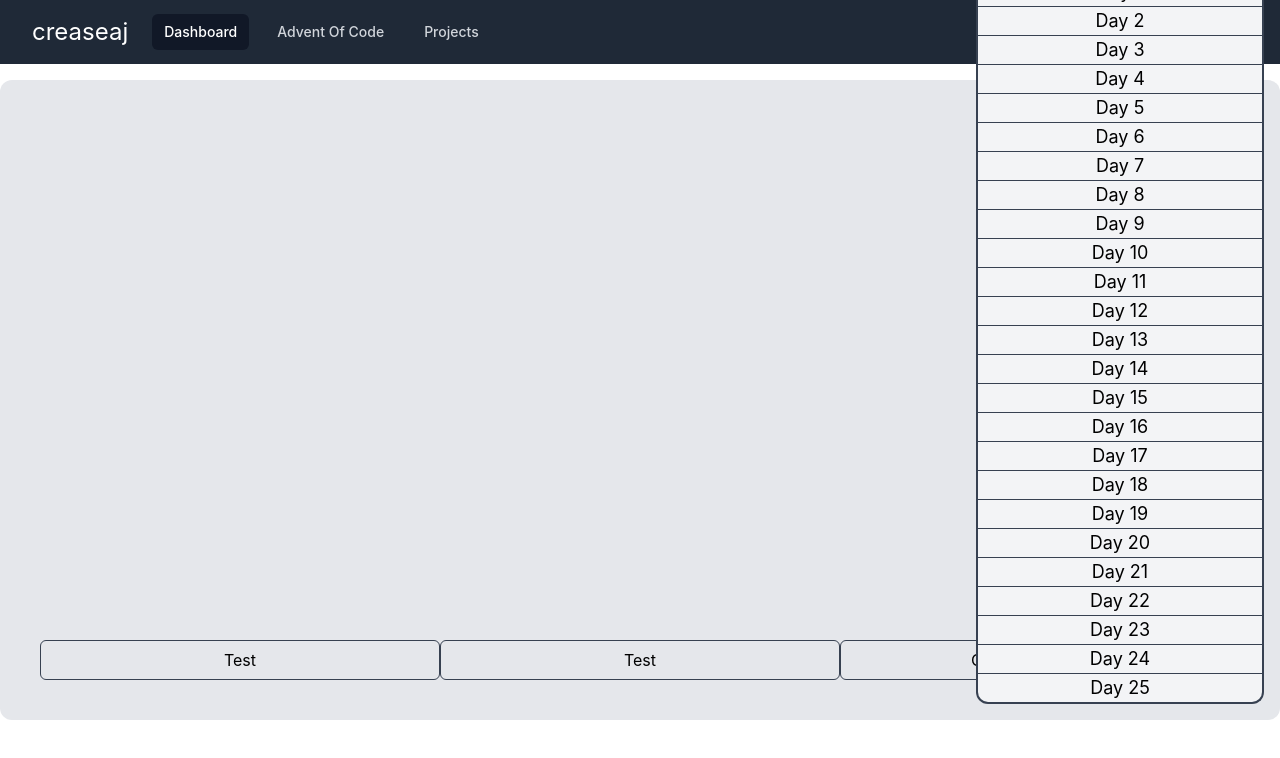
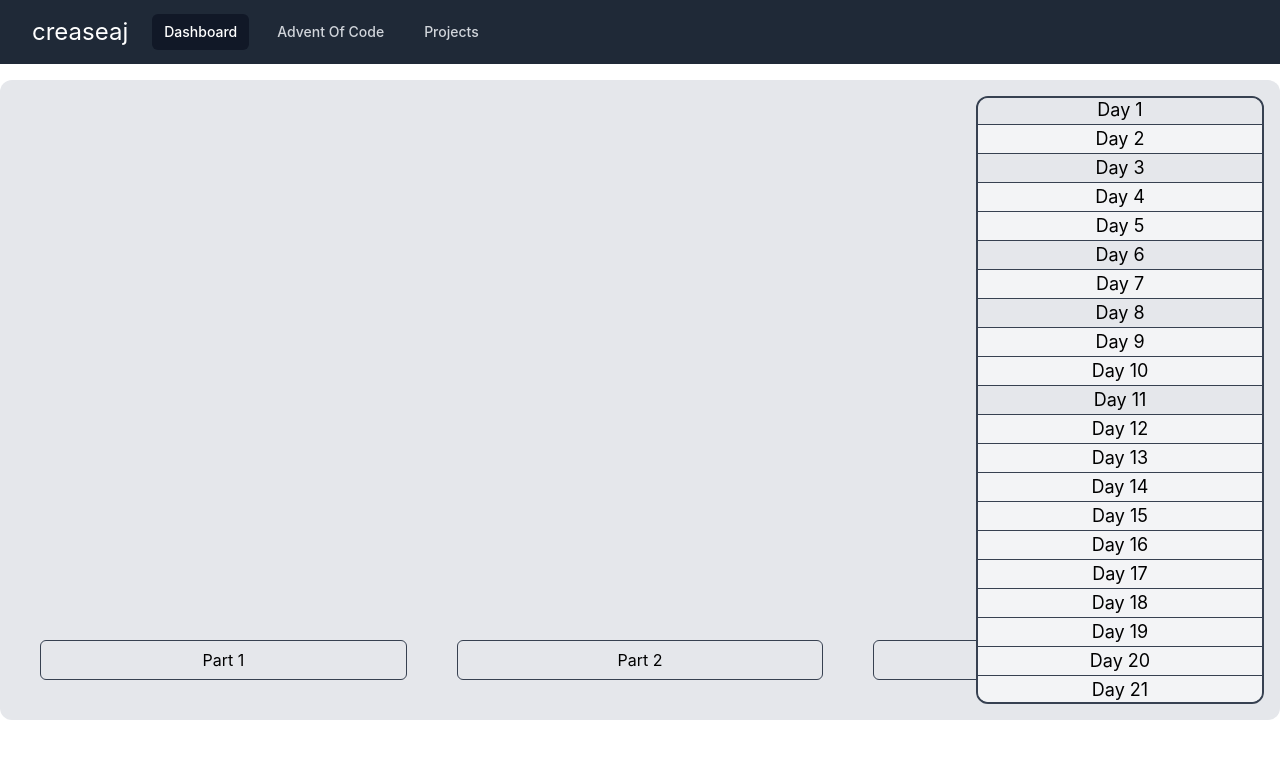
Before and after one commit to creaseaj/react-gh-pages, a React (Create React App) app: page / in a window 1280 px wide. Both pictures are taken after a click on the element "Click to pick a day". Shown: the top 758 px of the page. Built offline with nearby package versions, Linux system fonts and the light colour scheme.

Commit message:
added nullable options on the day picker

```diff
--- a/src/components/AocApp.js
+++ b/src/components/AocApp.js
@@ -2,20 +2,50 @@ import React, { useState } from 'react';
 
 const ShowList = (props) => {
     let output = [];
-    for (let i = 1; i <= 25; i++) {
+    Days.forEach((day,i) => {
         output.push(
             <div
-                className={`text-lg bg-gray-100 hover:bg-gray-700 hover:text-white cursor-pointer border-b border-l-[2px] border-r-[2px] border-gray-700 ${i == 1 ? 'rounded-t-xl border-t-[2px]' : i == 25 ? 'rounded-b-xl border-b-[2px]' : null}`} id={i} key={i}
+                className={`${day == null ? 'bg-gray-200' : ' bg-gray-100 hover:bg-gray-700 hover:text-white'} text-lg  mx-[-2px]  cursor-pointer border-b border-gray-700 ${i == 0 ? 'rounded-t-xl mt-[-2px]' : i == 24 ? 'rounded-b-xl mb-[-2px]' : null}`} id={i + 1} key={i + 1}
                 onClick={(e) => {
-                    props.setSelectedDay(e.target.id)
-                    props.setShowSelectedDay(false)
+                    if(day !== null) {
+                        props.setSelectedDay(e.target.id)
+                        props.setShowSelectedDay(false)
+                    }
                 }}>
-                Day {i}
+                Day {i + 1}
             </div>
         )
-    }
+    })
     return output
 }
+
+const Days = [
+    null,
+    '2',
+    null,
+    '2',
+    '3',
+    null,
+    '1',
+    null,
+    '3',
+    '3',
+    null,
+    '3',
+    '2',
+    '3',
+    '3',
+    '3',
+    '3',
+    '3',
+    '3',
+    '3',
+    '3',
+    '3',
+    '3',
+    '3',
+    null
+]
 
 const AocApp = () => {
     const [showSelectedDay, setShowSelectedDay] = useState(false)
@@ -25,17 +55,17 @@ const AocApp = () => {
             {showSelectedDay ? (
                 <div className=" z-20 absolute right-0 bottom-0 top-0 left-0" onClick={() => setShowSelectedDay(!showSelectedDay)} />
             ) : null}
-            <div className="relative flex sm:container sm:mx-auto w-screen h-full sm:h-[80vh] bg-gray-200 sm:rounded-xl p-10 gap-[50px]">
-                <div className="w-full  justify-between justify-self-end self-end flex">
-                    <div className="flex h-10 w-full border border-gray-700 rounded-md justify-center items-center hover:bg-gray-700 hover:text-gray-200 "> Test</div>
-                    <div className="flex h-10 w-full border border-gray-700 rounded-md justify-center items-center hover:bg-gray-700 hover:text-gray-200 "> Test</div>
+            <div className="relative flex sm:container sm:mx-auto w-screen h-full sm:h-[80vh] bg-gray-200 sm:rounded-xl p-10 ">
+                <div className="w-full  justify-between justify-self-end self-end flex gap-[50px]">
+                    <div className="flex h-10 w-full border border-gray-700 rounded-md justify-center items-center hover:bg-gray-700 hover:text-gray-200 ">Part 1</div>
+                    <div className="flex h-10 w-full border border-gray-700 rounded-md justify-center items-center hover:bg-gray-700 hover:text-gray-200 ">Part 2</div>
                     <div className="flex h-10 w-full border border-gray-700 rounded-md justify-center items-center hover:bg-gray-700 hover:text-gray-200 "
                         onClick={() => setShowSelectedDay(!showSelectedDay)}
                     >
                         {selectedDay == null ? 'Click to pick a day' : 'Day ' + selectedDay}
                     </div>
                     {showSelectedDay ? (
-                        <div className="z-30 absolute right-4 bottom-4    rounded-x w-72">
+                        <div className="z-30 absolute right-4 bottom-4 max-h-[calc(80vh-2rem)] overflow-x-hidden overflow-y-auto border-[2px] scrollbar-hide border-gray-700 rounded-xl w-72">
                             <ShowList setShowSelectedDay={setShowSelectedDay} setSelectedDay={setSelectedDay} />
                         </div>
                     ) : null}
```
